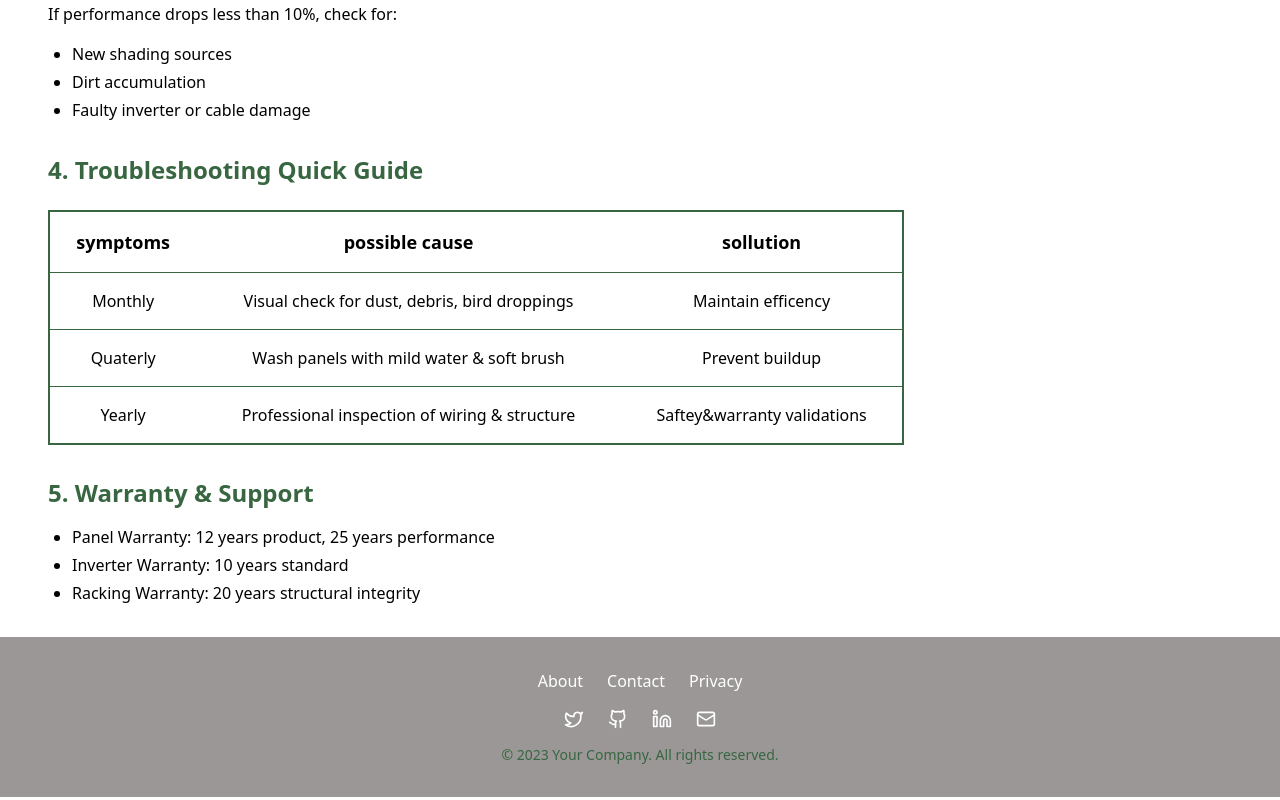
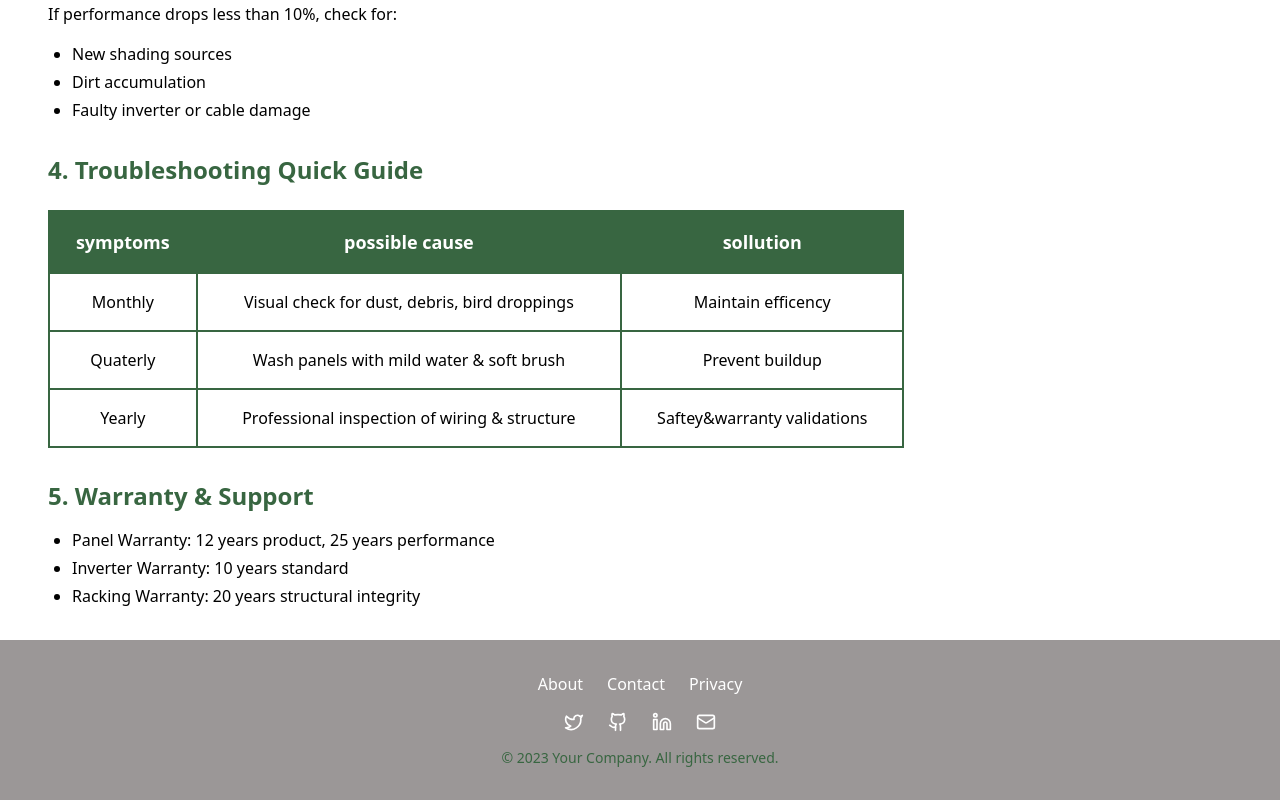
Before and after one commit to Prakhar-99/Solem, a React (Vite) app in the folder frontend/: page /document/Maintanance in a window 1280 px wide. Shown: the part 961-1761 px from the top of the page. Built offline with nearby package versions, Linux system fonts and the light colour scheme.

Commit message:
add a system component guide for users

```diff
--- a/frontend/src/pages/DocsPages/MeintananceGuide.jsx
+++ b/frontend/src/pages/DocsPages/MeintananceGuide.jsx
@@ -107,38 +107,38 @@ Solem Solar’s smart monitoring system (via app or web dashboard) allows:
 
 
           <div className="mt-6">
-            <table className="min-w-full border-complement border-2  text-center">
-              <thead className="text-lg border-complement border-b px-4">
+            <table className="min-w-full   text-center">
+              <thead className="text-lg bg-complement text-primary">
                 <tr>
-                  <th className="py-4 px-4">symptoms</th>
-                  <th className="py-4 capitilize">possible cause</th>
-                  <th className="py-4 ">sollution</th>
+                  <th className="py-4 px-4  border border-complement border-2">symptoms</th>
+                  <th className="py-4  border border-complement border-2">possible cause</th>
+                  <th className="py-4  border border-complement border-2">sollution</th>
                 </tr>
               </thead>
 
               <tbody>
-                <tr className="border-b border-complement ">
-                  <td className="py-4 px-4">Monthly</td>
-                  <td className="py-4 px-4">
+                <tr className="">
+                  <td className="py-4 px-4 border border-complement border-2">Monthly</td>
+                  <td className="py-4 px-4 border border-complement border-2" >
                     Visual check for dust, debris, bird droppings
                   </td>
-                  <td className="py-4 px-4">Maintain efficency</td>
+                  <td className="py-4 px-4 border border-complement border-2">Maintain efficency</td>
                 </tr>
 
-                <tr className="border-b border-complement">
-                  <td className="py-4 px-4">Quaterly</td>
-                  <td className="py-4 px-4">
+                <tr className="">
+                  <td className="py-4 px-4 border border-complement border-2">Quaterly</td>
+                  <td className="py-4 px-4 border border-complement border-2">
                     Wash panels with mild water & soft brush
                   </td>
-                  <td className="py-4 px-4">Prevent buildup</td>
+                  <td className="py-4 px-4 border border-complement border-2">Prevent buildup</td>
                 </tr>
 
-                <tr className="border-b border-complement">
-                  <td className="py-4 px-4">Yearly</td>
-                  <td className="py-4 px-4">
+                <tr className="">
+                  <td className="py-4 px-4 border border-complement border-2">Yearly</td>
+                  <td className="py-4 px-4 border border-complement border-2">
                     Professional inspection of wiring & structure
                   </td>
-                  <td className="py-4 px-4">Saftey&warranty validations</td>
+                  <td className="py-4 px-4 border border-complement border-2">Saftey&warranty validations</td>
                 </tr>
               </tbody>
             </table>
--- a/frontend/src/pages/DocsPages/SystemComponent.jsx
+++ b/frontend/src/pages/DocsPages/SystemComponent.jsx
@@ -1,11 +1,138 @@
-import React from 'react'
+
+
+
+
 
 const SystemComponent = () => {
   return (
-    <div>
+    <section className="w-full flex mb-8">
+      <div className="max-w-7xl px-6 lg:px-12 mt-4">
 
-    </div>
-  )
+     <div>
+      <h1 className="text-3xl font-bold text-complement">SystemComponent — Technical Reference</h1>
+     </div>
+      {/* 1. Solar Panels */}
+      <div className="mt-8">
+        <h1 className="text-complement text-2xl font-semibold">1. Solar Panels</h1>
+        <ul className="list-disc ml-6 mt-2 space-y-1">
+          <li>Model: Solem X-Series</li>
+          <li>Type: Monocrystalline PERC cells</li>
+          <li>Efficiency: up to 22.6%</li>
+          <li>Dimensions: 1775×1048×35 mm</li>
+          <li>Weight: 19.5 kg</li>
+          <li>Operating Temperature: –40 °C to +85 °C</li>
+          <li>Max Wind Load: 2400 Pa | Snow Load: 5400 Pa</li>
+          <li>Connector Type: MC4</li>
+          <li>Frame: Anodized aluminum, black finish</li>
+        </ul>
+      </div>
+
+      {/* 2. Inverters */}
+      <div className="mt-8">
+        <h1 className="text-complement text-2xl font-semibold">2. Inverters</h1>
+        <ul className="list-disc ml-6 mt-2 space-y-1">
+          <li>Models: Solem INV-3K, INV-5K, INV-10K</li>
+          <li>Max Efficiency: 98.6%</li>
+          <li>MPPT Range: 120–550 V</li>
+          <li>Communication: Wi-Fi / RS485 / Ethernet</li>
+          <li>Overvoltage, reverse polarity, and arc-fault protection</li>
+          <li>Integrated monitoring app: SolemView™</li>
+        </ul>
+      </div>
+
+      {/* 3. Mounting Systems */}
+      <div className="mt-8">
+        <h1 className="text-complement text-2xl font-semibold">3. Mounting Systems</h1>
+        <ul className="list-disc ml-6 mt-2 space-y-1">
+          <li>Roof Mount: Aluminum rails, stainless-steel fasteners</li>
+          <li>Ground Mount: Galvanized steel frame</li>
+          <li>Tilt Range: 0–45°</li>
+          <li>Compliance: IS/IEC 62548</li>
+        </ul>
+      </div>
+
+      {/* 4. Wiring & Cabling */}
+      <div className="mt-8">
+        <h1 className="text-complement text-2xl font-semibold">4. Wiring & Cabling</h1>
+        <ul className="list-disc ml-6 mt-2 space-y-1">
+          <li>DC Cable: 4–6 mm² UV-resistant copper</li>
+          <li>AC Cable: per load capacity</li>
+          <li>Connectors: All connectors IP67-rated</li>
+          <li>Include proper cable management clips to avoid chafing</li>
+        </ul>
+      </div>
+
+      {/* 5. Monitoring Devices */}
+      <div className="mt-8">
+        <h1 className="text-complement text-2xl font-semibold">5. Monitoring Devices</h1>
+        <ul className="list-disc ml-6 mt-2 space-y-1">
+          <li>Device: SolemView Gateway</li>
+          <li>Tracks generation, consumption, grid export/import</li>
+          <li>Mobile app with cloud sync</li>
+          <li>Alerts for performance dips and inverter faults</li>
+        </ul>
+      </div>
+
+      {/* 6. Safety & Compliance */}
+      <div className="mt-8">
+        <h1 className="text-complement text-2xl font-semibold">6. Safety & Compliance</h1>
+        <ul className="list-disc ml-6 mt-2 space-y-1">
+          <li>IEC 61215 / 61730 (Safety & Performance)</li>
+          <li>BIS IS 14286 (India Standard)</li>
+          <li>ISO 9001, ISO 14001 manufacturing</li>
+          <li>CE and RoHS compliant</li>
+        </ul>
+      </div>
+
+      {/* 7. Recommended Configurations */}
+      <div className="mt-8">
+        <h1 className="text-complement text-2xl font-semibold">7. Recommended Configurations</h1>
+        <div className="overflow-x-auto mt-3">
+          <table className="min-w-full border border-complement text-center">
+            <thead className="bg-complement text-primary">
+              <tr>
+                <th className="border border-complement border-2 px-4 py-2">System Size</th>
+                <th className="border border-complement border-2 px-4 py-2">Panels</th>
+                <th className="border border-complement border-2 px-4 py-2">Inverter</th>
+                <th className="border border-complement border-2 px-4 py-2">Application</th>
+              </tr>
+            </thead>
+            <tbody>
+              <tr>
+                <td className="border border-complement border-2 px-4 py-2">3 kW</td>
+                <td className="border border-complement border-2 px-4 py-2">8 × Solem X1500</td>
+                <td className="border border-complement border-2 px-4 py-2">INV-3K</td>
+                <td className="border border-complement border-2 px-4 py-2">Residential</td>
+              </tr>
+              <tr>
+                <td className="border border-complement border-2 px-4 py-2">5 kW</td>
+                <td className="border border-complement border-2 px-4 py-2">12 × Solem X1500</td>
+                <td className="border border-complement border-2 px-4 py-2">INV-5K</td>
+                <td className="border border-complement border-2 px-4 py-2">Large home</td>
+              </tr>
+              <tr>
+                <td className="border border-complement border-2 px-4 py-2">10 kW</td>
+                <td className="border border-complement border-2 px-4 py-2">22 × Solem X2000</td>
+                <td className="border border-complement border-2 px-4 py-2">INV-10K</td>
+                <td className="border border-complement border-2 px-4 py-2">Commercial</td>
+              </tr>
+            </tbody>
+          </table>
+        </div>
+      </div>
+
+      {/* 8. End-of-Life & Recycling */}
+      <div className="mt-8">
+        <h1 className="text-complement text-2xl font-semibold">8. End-of-Life & Recycling</h1>
+        <p className="mt-2">
+          Solem supports eco-friendly recycling through its Solar Reclaim Program,
+          ensuring that 95% of materials are recovered and reused.
+        </p>
+      </div>
+      </div>
+    </section>
+  );
 }
 
+
 export default SystemComponent
```
